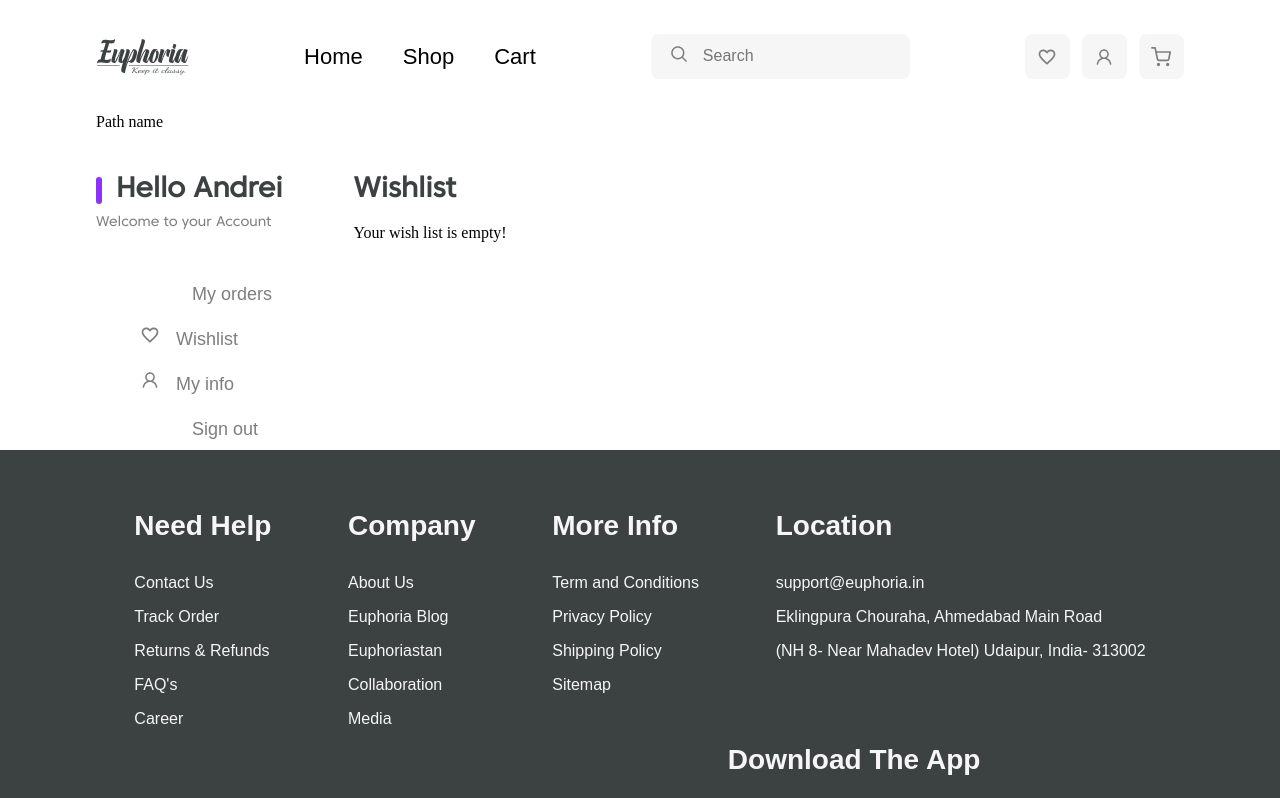
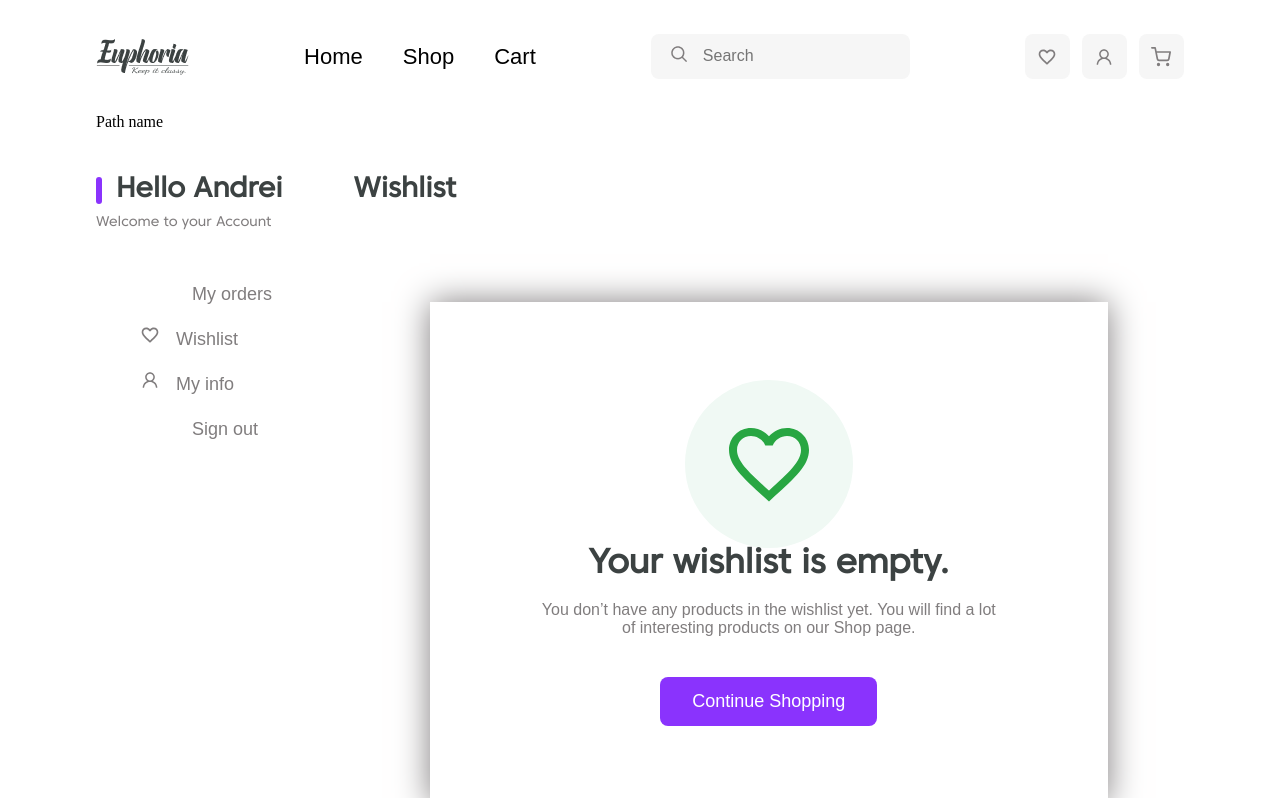
Before and after one commit to Andrei1808/KidsMath, a React (Vite) app in the folder CommercialStore/: page /wishlist in a window 1280 px wide. Shown: the top 798 px of the page. Built offline with nearby package versions, Linux system fonts and the light colour scheme; some icons are missing.

Commit message:
feat: add empty wishlist page

```diff
--- /dev/null
+++ b/CommercialStore/src/components/UI/Empty wishlist/EmptyWishlist.module.scss
@@ -0,0 +1,62 @@
+@import '../../../style/sass/mixin';
+
+.emptyWishList {
+  width: 100%;
+  height: 100%;
+  display: flex;
+  align-items: center;
+  justify-content: center;
+}
+
+.wrapper {
+  width: fit-content;
+  margin: 4.875rem auto 7rem;
+  display: flex;
+  flex-direction: column;
+  align-items: center;
+  justify-content: center;
+  box-shadow: 0rem 0rem 2rem $steelGray;
+  padding: 4.875rem 7rem;
+
+  h2{
+    text-align: center;
+    font-family: $titlesFont;
+    font-size: $font-size-heading;
+    font-weight: $font-weight-bold;
+    color: $dark;
+  }
+
+  p{
+    text-align: center;
+    font-family: $textFont;
+    font-size: $font-size-normal;
+    font-weight: $font-weight-medium;
+    color: $steelGray;
+  }
+
+  button{
+    @include button($purple, $white);
+    padding: 0.875rem 2rem;
+    border-radius: 0.5rem;
+    font-family: $textFont;
+    font-size: $font-size-medium;
+    font-weight: $font-weight-medium;
+    margin-top: 2.5rem;
+  }
+}
+
+.image {
+  width: 10.5rem;
+  height: 10.5rem;
+  background-color: red;
+  border-radius: 50%;
+  display: flex;
+  align-items: center;
+  justify-content: center;
+  background-color: rgba(240, 249, 244, 1);
+
+  svg{
+    font-size: 6rem;
+    color: rgba(40, 166, 66, 1);
+  }
+}
--- /dev/null
+++ b/CommercialStore/src/components/UI/Empty wishlist/EmptyWishlist.tsx
@@ -0,0 +1,27 @@
+import React from "react";
+import s from "./EmptyWishlist.module.scss";
+import { MdFavoriteBorder } from "react-icons/md";
+import { Link } from "react-router-dom";
+
+export default function EmptyWishlist() {
+  return (
+    <div className={s.emptyWishList}>
+      <div className={s.wrapper}>
+        <div className={s.image}>
+          <MdFavoriteBorder />
+        </div>
+        <div className={s.info}>
+          <h2 className={s.title}>Your wishlist is empty.</h2>
+          <p className={s.description}>
+            You don’t have any products in the wishlist yet. You will find a lot
+            <br />
+            of interesting products on our Shop page.
+          </p>
+        </div>
+        <Link to="/shop">
+          <button className={s.btn}>Continue Shopping</button>
+        </Link>
+      </div>
+    </div>
+  );
+}
--- a/CommercialStore/src/pages/WishList.tsx
+++ b/CommercialStore/src/pages/WishList.tsx
@@ -5,6 +5,7 @@ import { RootState } from "../redux/store";
 import s from "../style/pages/WishList.module.scss";
 import { IoMdClose } from "react-icons/io";
 import Sidebar from "../components/SIdebar/Sidebar";
+import EmptyWishlist from "../components/UI/Empty wishlist/EmptyWishlist";
 
 export const useAppSelector: TypedUseSelectorHook<RootState> = useSelector;
 
@@ -45,7 +46,7 @@ export default function WishList() {
                     </div>
                   );
                 })
-              : "Your wish list is empty!"}
+              : <EmptyWishlist/>}
           </div>
         </section>
       </div>
```
